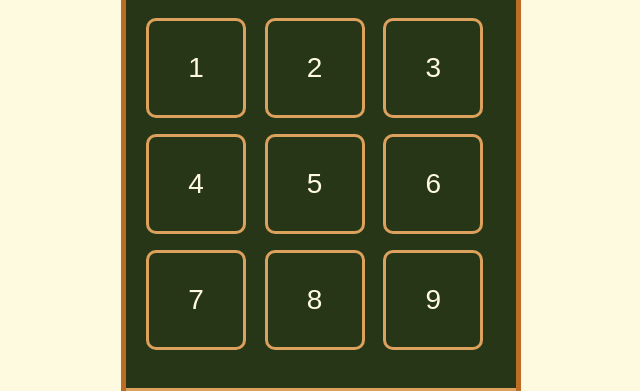
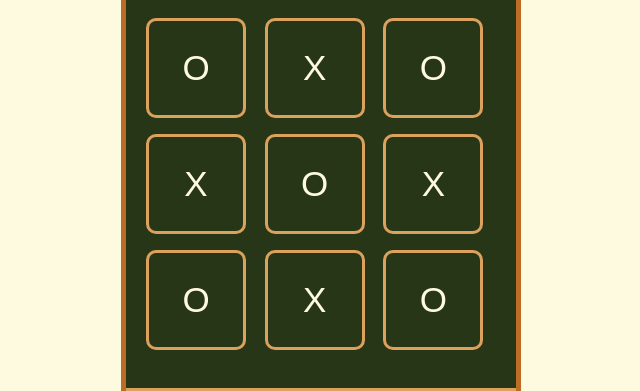
Before and after one commit to bunchley/tic-tac-toe, a plain HTML site: page game.html in a window 1280 px wide. Shown: the part 237-628 px from the top of the page, without its empty margins (319-959 px from the left). Drawn offline with Linux system fonts and the light colour scheme.

Commit message:
board move dynamically displayed based on boarddisplay object

```diff
--- a/game.html
+++ b/game.html
@@ -16,15 +16,15 @@
           <div class="robot">Robot</div>
         </div>
         <div class="board">
-          <button class="position" id="one">1</button>
-          <button class="position" id="two">2</button>
-          <button class="position" id="three">3</button>
-          <button class="position" id="four">4</button>
-          <button class="position" id="five">5</button>
-          <button class="position" id="six">6</button>
-          <button class="position" id="seven">7</button>
-          <button class="position" id="eight">8</button>
-          <button class="position" id="nine">9</button>
+          <button class="position" id="one"></button>
+          <button class="position" id="two"></button>
+          <button class="position" id="three"></button>
+          <button class="position" id="four"></button>
+          <button class="position" id="five"></button>
+          <button class="position" id="six"></button>
+          <button class="position" id="seven"></button>
+          <button class="position" id="eight"></button>
+          <button class="position" id="nine"></button>
         </div>
         <div class="player-turn"></div>
       </div>
--- a/src/game.js
+++ b/src/game.js
@@ -1,4 +1,5 @@
 let playerTurnDisplay = document.querySelector(".player-turn");
+
 let Player = function Player(name, marker) {
   this.name = name;
   this.marker = marker;
@@ -12,8 +13,24 @@ const board = document.querySelector(".board");
 const playerOne = new Player("Ashley", "X");
 const playerTwo = new Player("Kevin", "O");
 
-function handleClick() {
-  console.log("Position Clicked");
+const boardDisplay = {
+  one: "O",
+  two: "X",
+  three: "O",
+  four: "X",
+  five: "O",
+  six: "X",
+  seven: "O",
+  eight: "X",
+  nine: "O",
+};
+function showCurrentGameBoard() {
+  for (spot in boardDisplay) {
+    console.log(spot);
+    position = document.getElementById(`${spot}`);
+    move = document.createTextNode(`${boardDisplay[spot]}`);
+    position.appendChild(move);
+  }
 }
 
 board.addEventListener("click", (event) => {
@@ -21,7 +38,7 @@ board.addEventListener("click", (event) => {
   if (!isButton) {
     return;
   }
-  console.dir(event.target.id);
+  //   console.dir(event.target.id);
 });
 
 function displayCurrentPlayerName(name, marker) {
@@ -31,6 +48,7 @@ function displayCurrentPlayerName(name, marker) {
 
 function playGame() {
   //   displayPlayerOneName();
+  showCurrentGameBoard();
   displayCurrentPlayerName(playerOne.name, playerOne.marker);
 }
 playGame();
--- a/style/game.css
+++ b/style/game.css
@@ -83,7 +83,7 @@ body {
   border-radius: 10%;
   justify-content: center;
   color: #fefae0;
-  font-size: 28px;
+  font-size: 35px;
 }
 .position:hover {
   width: 101px;
```
